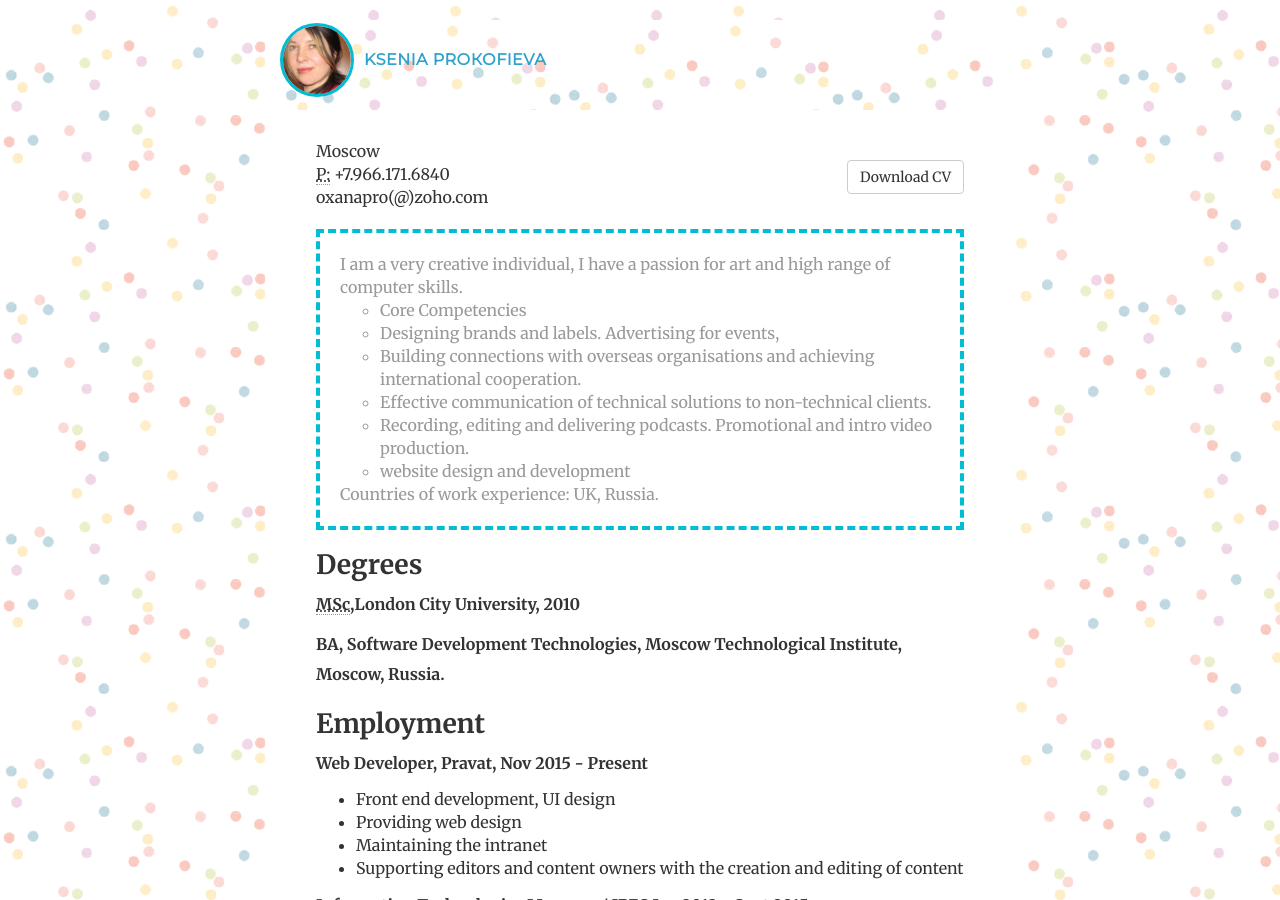
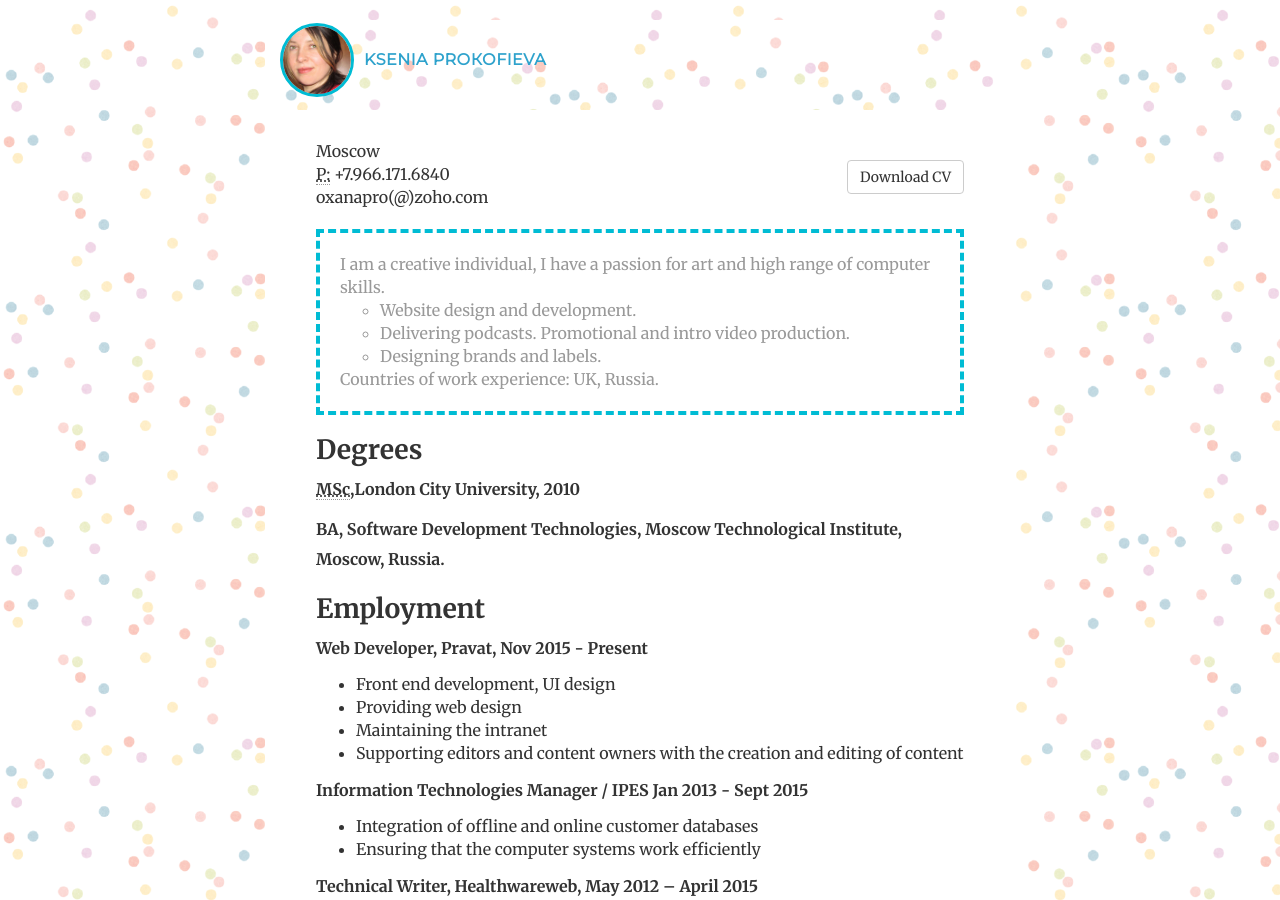
Before and after one commit to cvkp/cvkp.github.io, a Jekyll site: the page built from english/index.html, in a window 1280 px wide and 900 px high. Built offline with Jekyll 4.4.1, drawn with Linux system fonts in a browser that asks for light colours; nearby versions of some CDN libraries; library files that are not in the unit come from our copies.

Commit message:
Update index.html

```diff
--- a/english/index.html
+++ b/english/index.html
@@ -28,32 +28,23 @@ ref: cv
 
                 <ul class="skills">
                     <li>
-                        I am a very creative individual, I have a passion for art and high range of computer skills.
+                        I am a creative individual, I have a passion for art and high range of computer skills.
                     </li>
 			<ul>
+				<li>
+                       Website design and development.
+                    </li>
 			<li>
-                        Core Competencies
+                        Delivering podcasts. Promotional and intro video production.
                     </li>
 				<li>
                         Designing brands and labels.
-Advertising for events,
+
 
                     </li>
 
-				<li>
-                        Building connections with overseas organisations and achieving international cooperation.
-                    </li>
 
-				<li>
-                        Effective communication of technical solutions to non-technical clients.
-                    </li>
 
-				<li>
-                       Recording, editing and delivering podcasts. Promotional and intro video production.
-                    </li>
-			<li>
-                       website design and development
-                    </li>
 			</ul>
                     <li>
                         Countries of work experience: UK, Russia.
```
